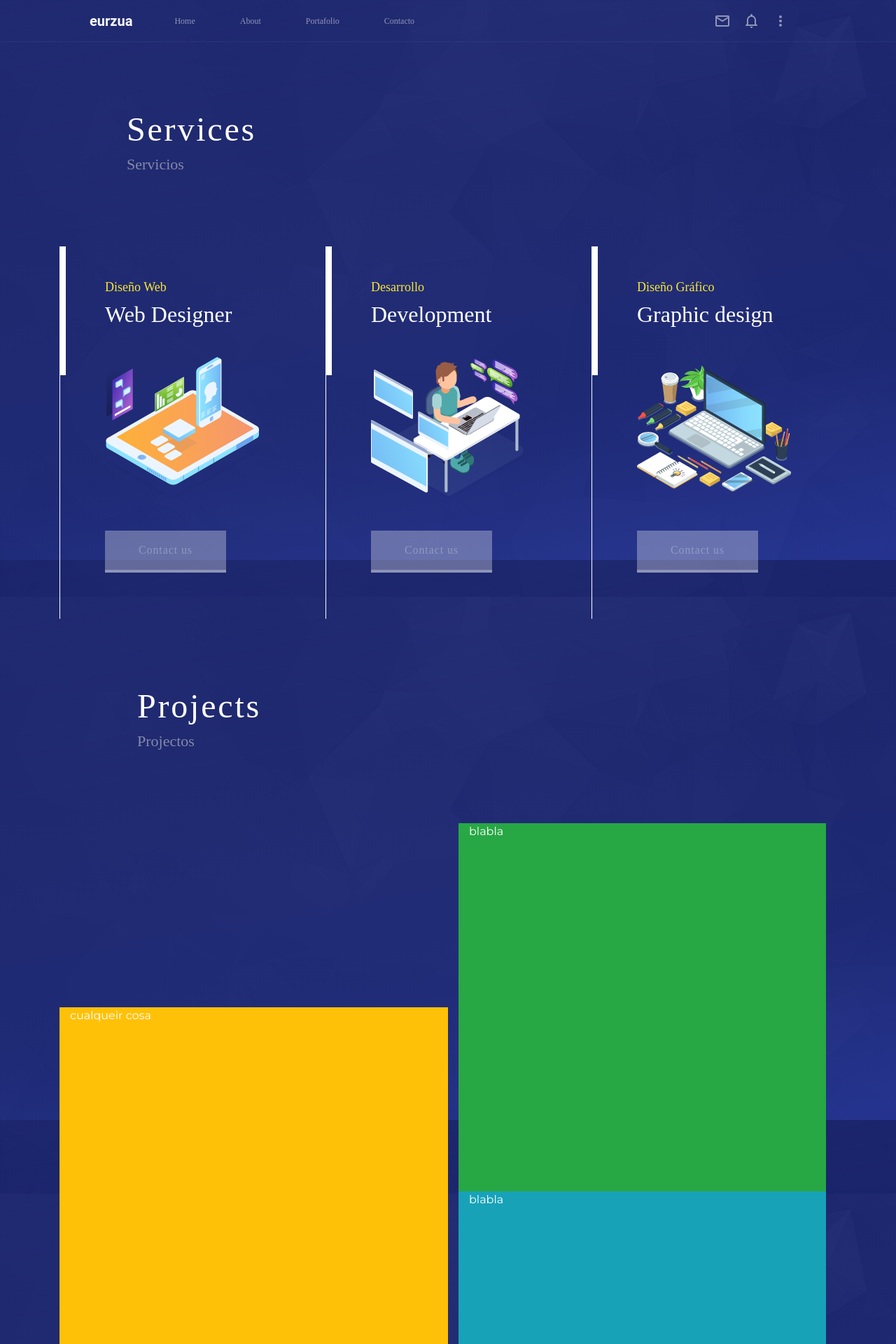
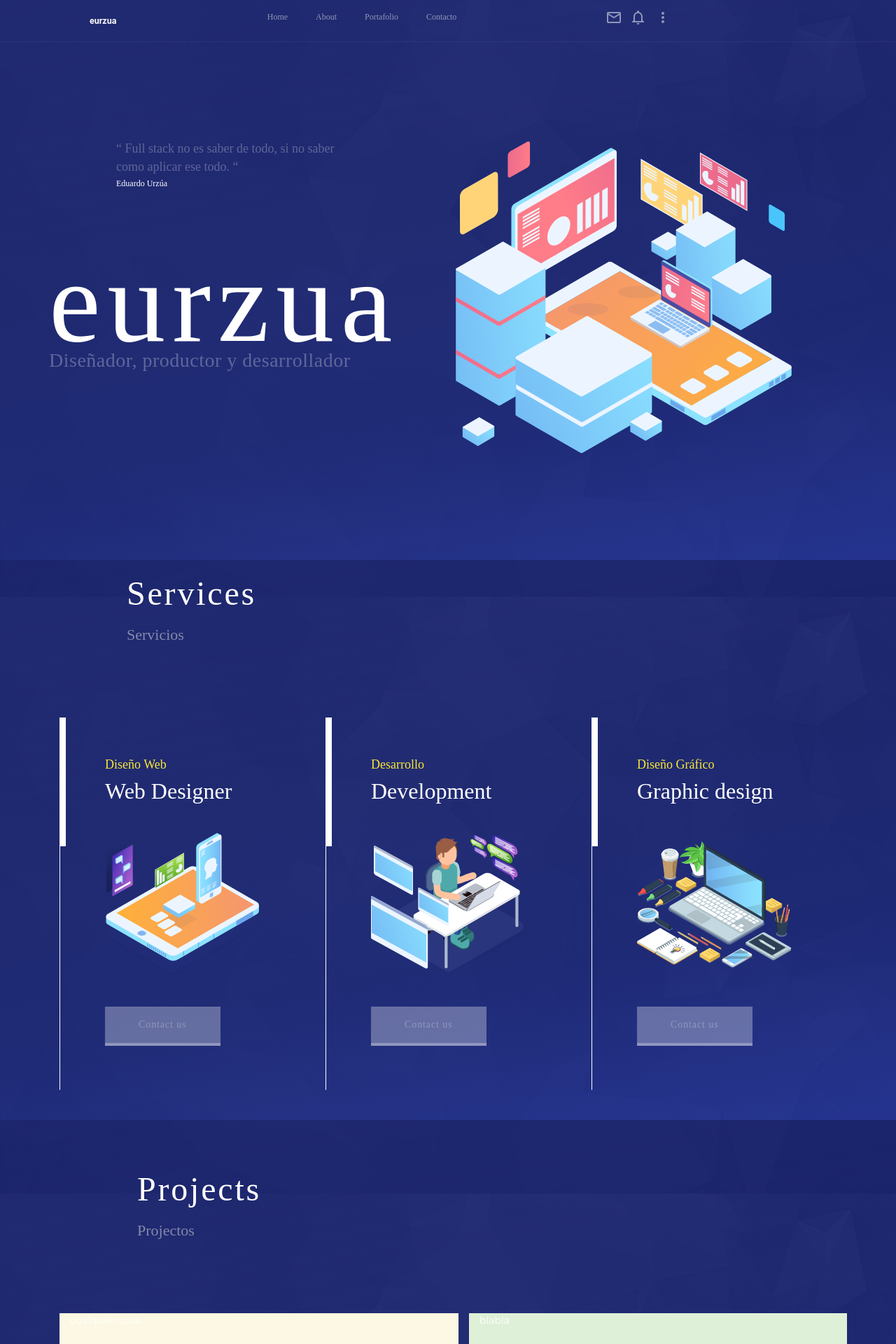
Before and after one commit to eurzua/e-urzua-portafolio, a PHP site: page / in a window 1280 px wide. Shown: the top 1920 px of the page at 70% size. Run offline with PHP 8.4, Linux system fonts and the light colour scheme; some libraries are stand-ins or nearby versions.

Commit message:
added structure for headers in respectives views

```diff
--- a/index.php
+++ b/index.php
@@ -1,4 +1,16 @@
 <?php include("header.php");?>
+
+
+<div class="container">
+  <div class="row">
+    <div class="main__header-container main">
+      <p class="main__header-comments">“ Full stack no es saber de todo, si no saber como aplicar ese todo. “</p>
+      <span class="main__header-comments-name">Eduardo Urzúa</span>
+      <h1 class="main__header-title">eurzua</h1>
+      <h2 class="main__header-subtitle">Diseñador, productor y desarrollador</h2>
+    </div>
+  </div>
+</div>
 
 <div class="container">
    <h2 class="main__title">Services</h2>
@@ -88,10 +100,10 @@
    <h2 class="main__title">Projects</h2>
    <h3 class="main__subtitle">Projectos</h3>
     <div class="row">
-      <div class="col-6 bg-warning d-flex align-self-center"  style="height: 526px; width: auto;">
+      <div class="col-md-6 col-xs-12 bg-warning d-flex align-self-center"  style="height: 526px; width: auto;">
         cualqueir cosa
       </div>
-      <div class="col-6">
+      <div class="col-md-6 col-xs-12">
         <div class="col-12  bg-success" style="height: 526px; width: auto;">
 
         blabla
--- a/navbar.php
+++ b/navbar.php
@@ -19,7 +19,7 @@
         <li><a href="index.php">Home</a></li>
         <li><a href="about.php">About</a></li>
         <li><a href="gallery.php">Portafolio</a></li>
-        <li><a href="#">Contacto</a></li>
+        <li><a href="contact.php">Contacto</a></li>
       </ul>
       <ul class="nav-actions">
       <li>
```
Also changed, not shown: contact.php (+9 -3 lines), gallery.php (+11 -0 lines), img/contact-figure.svg (added).
